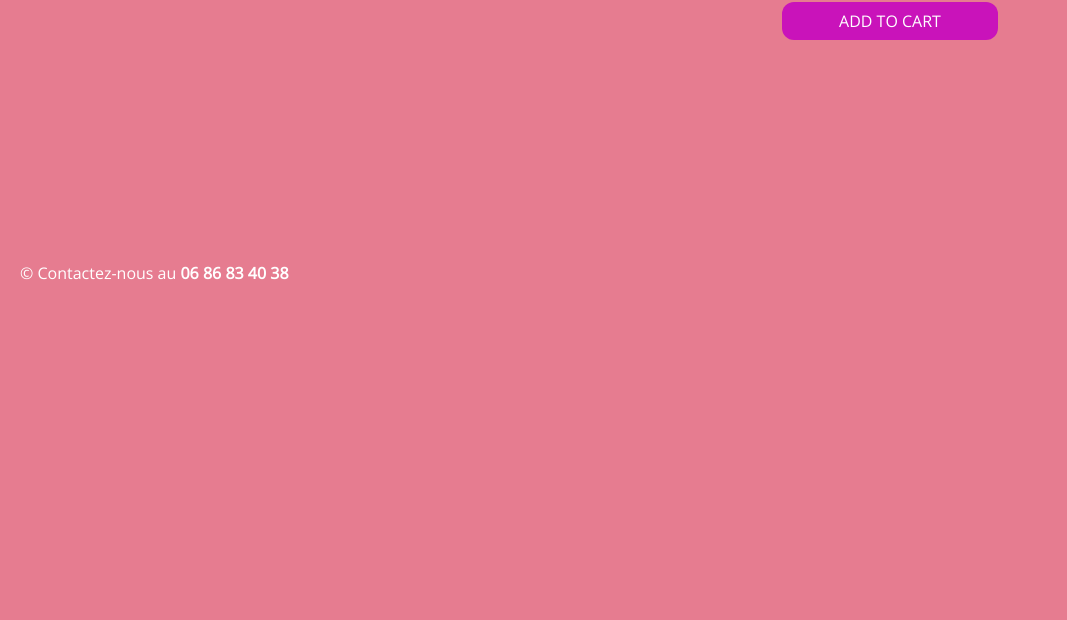
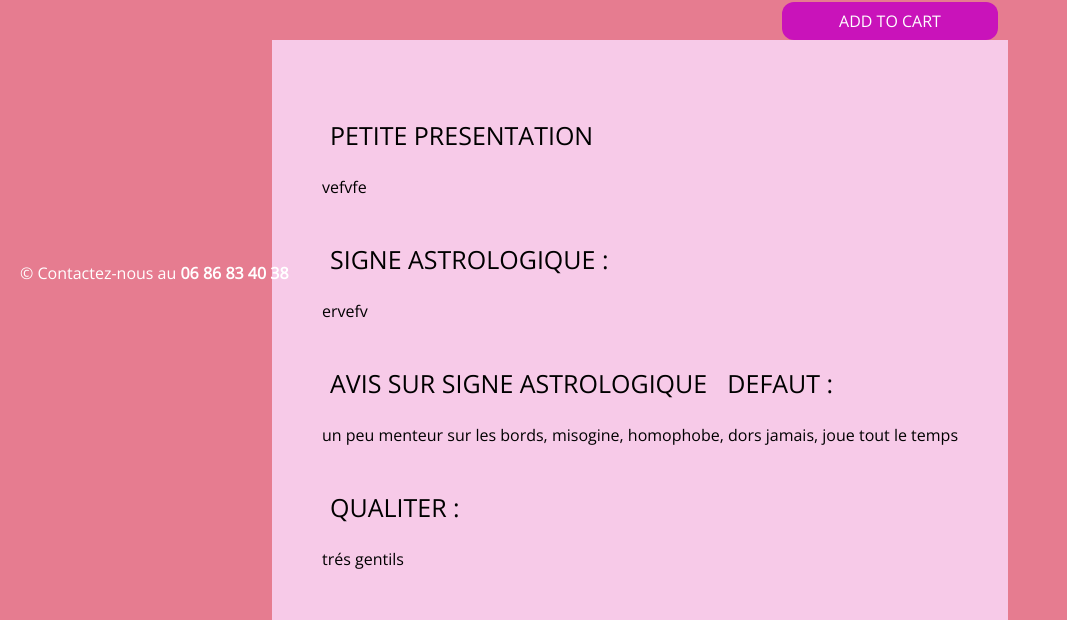
Before and after one commit to SaraSpieler/Head-Shop, a plain HTML site: page Ceny/ceny.html in a window 1280 px wide. Shown: the part 468-1088 px from the top of the page, 0-1067 px from the left. Before the commit the page ends 814 px from the top, so only its background shows below. Drawn offline with nearby package versions, Linux system fonts and the light colour scheme.

Commit message:
ceny.html

```diff
--- a/Ceny/ceny.html
+++ b/Ceny/ceny.html
@@ -43,6 +43,18 @@
       </div>
     </div>
 
+    <div class="presentation">
+      <p class="titre"> Petite presentation</p>
+      <p> vefvfe </p>
+      <p class="titre"> signe astrologique : </p>
+      <p> ervefv </p>
+      <p class="titre">avis sur signe astrologique </p>
+      <p class="titre"> Defaut  : </p>
+      <p> un peu menteur sur les bords, misogine, homophobe, dors jamais, joue tout le temps</p>
+      <p class="titre"> Qualiter :  </p>
+      <p>trés gentils</p>
+   </div>
+
 
 
     <!-- Fin de toutes les cartes -->
```
